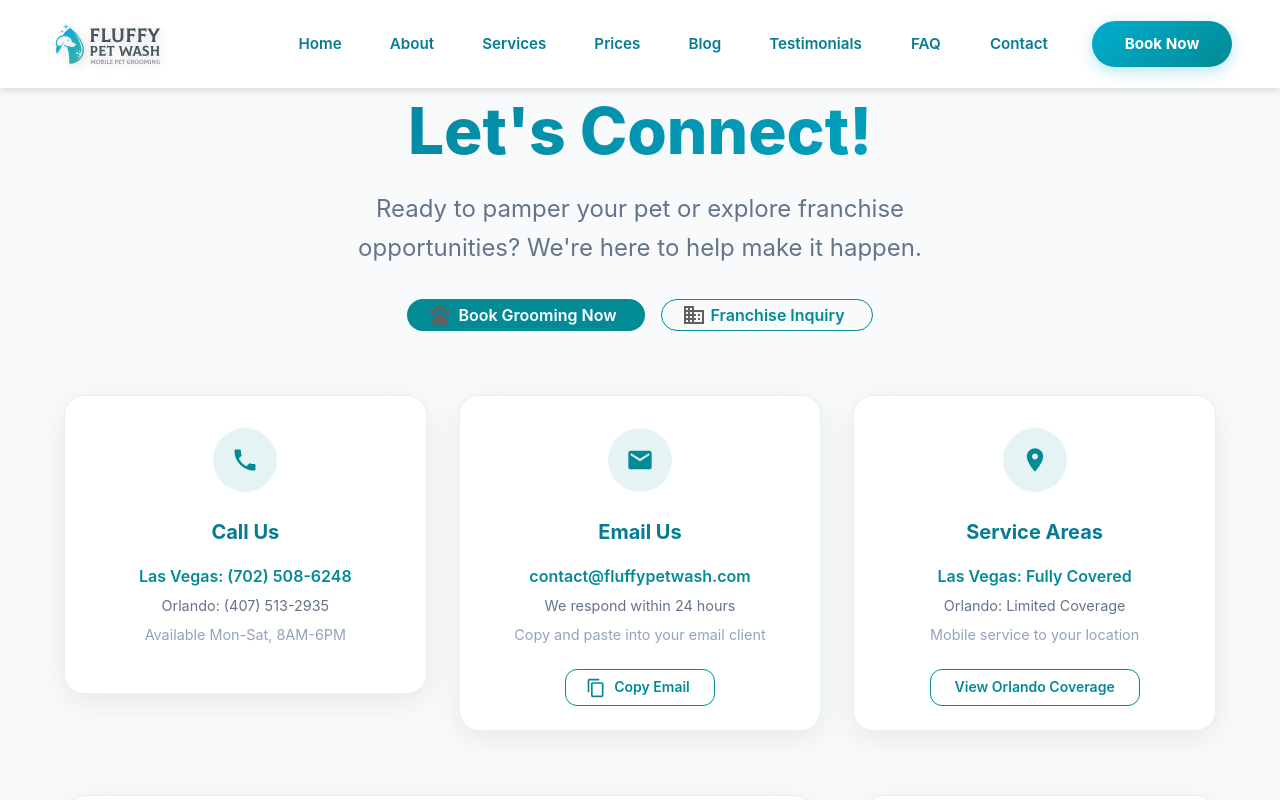
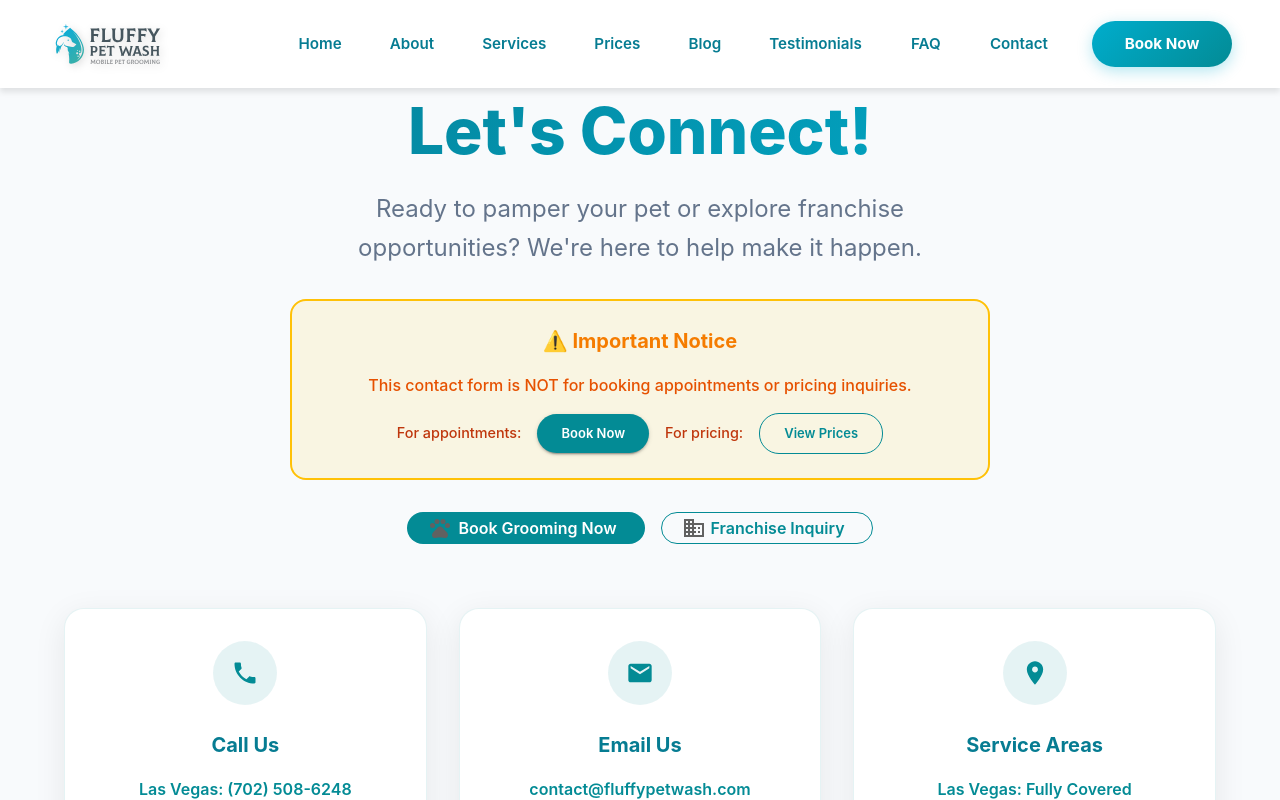
Before and after one commit to crisboxing11/Fluffy, a Next.js app: page /contact in a window 1280 px wide. Shown: the top 800 px of the page. Built offline with nearby package versions, Linux system fonts and the light colour scheme.

Commit message:
updated contact page

```diff
--- a/pages/contact.tsx
+++ b/pages/contact.tsx
@@ -16,7 +16,7 @@ import {
   Avatar,
 } from "@mui/material";
 import { motion } from "framer-motion";
-import { useState } from "react";
+import { useState, useEffect } from "react";
 import Link from "next/link";
 import Head from "next/head";
 import PhoneIcon from "@mui/icons-material/Phone";
@@ -71,6 +71,12 @@ const ContactPage = () => {
   const [successMessage, setSuccessMessage] = useState(false);
   const [isSubmitting, setIsSubmitting] = useState(false);
   const [emailCopied, setEmailCopied] = useState(false);
+  const [isClient, setIsClient] = useState(false);
+
+  // Ensure client-side rendering
+  useEffect(() => {
+    setIsClient(true);
+  }, []);
 
   const handleChange = (
     e: React.ChangeEvent<HTMLInputElement | HTMLTextAreaElement>,
@@ -113,6 +119,8 @@ const ContactPage = () => {
   };
 
   const handleCopyEmail = async () => {
+    if (!isClient) return; // Prevent SSR issues
+
     const emailAddress = "contact@fluffypetwash.com";
 
     // Try modern clipboard API first (only if available and not blocked)
@@ -239,6 +247,21 @@ const ContactPage = () => {
       actionText: "View Orlando Coverage",
     },
   ];
+
+  // Don't render dynamic content until client-side
+  if (!isClient) {
+    return (
+      <Box sx={{ bgcolor: "#f8fafc", minHeight: "100vh" }}>
+        <Container maxWidth="lg" sx={{ py: { xs: 2, md: 8 }, pt: { xs: 12, md: 8 } }}>
+          <Box textAlign="center" mb={{ xs: 4, md: 8 }}>
+            <Typography variant="h1" sx={{ fontSize: "2rem", fontWeight: 800, color: "#067C92" }}>
+              Loading Contact Page...
+            </Typography>
+          </Box>
+        </Container>
+      </Box>
+    );
+  }
 
   return (
     <Box sx={{ bgcolor: "#f8fafc", minHeight: "100vh" }}>
@@ -393,6 +416,101 @@ const ContactPage = () => {
               Ready to pamper your pet or explore franchise opportunities? We&apos;re
               here to help make it happen.
             </Typography>
+
+            {/* Important Notice */}
+            <Paper
+              elevation={0}
+              sx={{
+                p: 3,
+                mb: 4,
+                borderRadius: "16px",
+                bgcolor: "rgba(255, 193, 7, 0.1)",
+                border: "2px solid #FFC107",
+                maxWidth: "700px",
+                mx: "auto",
+              }}
+            >
+              <Typography
+                variant="h6"
+                sx={{
+                  fontWeight: 700,
+                  color: "#F57C00",
+                  mb: 2,
+                  display: "flex",
+                  alignItems: "center",
+                  justifyContent: "center",
+                  gap: 1,
+                }}
+              >
+                ⚠️ Important Notice
+              </Typography>
+              <Typography
+                variant="body1"
+                sx={{
+                  color: "#E65100",
+                  fontWeight: 500,
+                  mb: 2,
+                  textAlign: "center",
+                }}
+              >
+                This contact form is NOT for booking appointments or pricing inquiries.
+              </Typography>
+              <Stack
+                direction={{ xs: "column", sm: "row" }}
+                spacing={2}
+                justifyContent="center"
+                alignItems="center"
+              >
+                <Typography variant="body2" color="#BF360C" fontWeight={500}>
+                  For appointments:
+                </Typography>
+                <Link href="/prebook" style={{ textDecoration: "none" }}>
+                  <Button
+                    variant="contained"
+                    size="small"
+                    sx={{
+                      bgcolor: "#038B95",
+                      color: "white",
+                      fontWeight: 600,
+                      px: 3,
+                      py: 1,
+                      borderRadius: "20px",
+                      "&:hover": {
+                        bgcolor: "#026B73",
+                        transform: "translateY(-1px)",
+                      },
+                      transition: "all 0.2s ease",
+                    }}
+                  >
+                    Book Now
+                  </Button>
+                </Link>
+                <Typography variant="body2" color="#BF360C" fontWeight={500}>
+                  For pricing:
+                </Typography>
+                <Link href="/prices" style={{ textDecoration: "none" }}>
+                  <Button
+                    variant="outlined"
+                    size="small"
+                    sx={{
+                      borderColor: "#038B95",
+                      color: "#038B95",
+                      fontWeight: 600,
+                      px: 3,
+                      py: 1,
+                      borderRadius: "20px",
+                      "&:hover": {
+                        bgcolor: "rgba(3, 139, 149, 0.1)",
+                        transform: "translateY(-1px)",
+                      },
+                      transition: "all 0.2s ease",
+                    }}
+                  >
+                    View Prices
+                  </Button>
+                </Link>
+              </Stack>
+            </Paper>
 
             {/* Quick Action Chips */}
             <Stack
```
